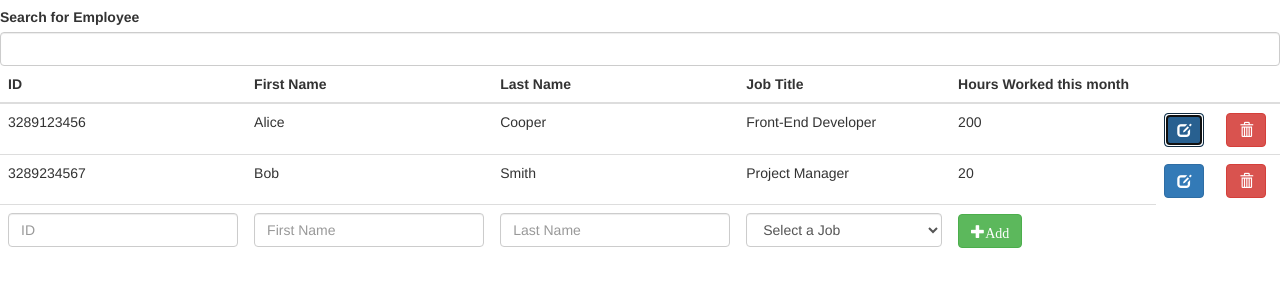
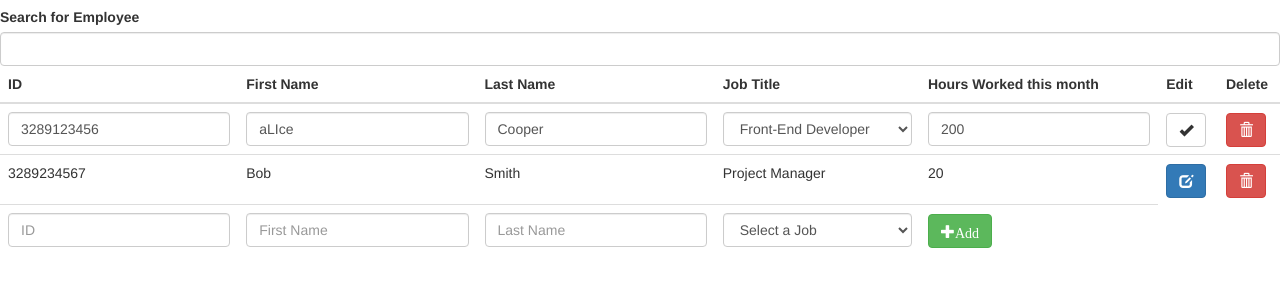
Before and after one commit to BenGedi/angular-punch, a plain HTML site: page index.html in a window 1280 px wide. Both pictures are taken after a click on the button 1184 px from the left and 192 px from the top of the page. Shown: the part 63-350 px from the top of the page. Drawn offline with nearby package versions, Linux system fonts and the light colour scheme.

Commit message:
add edit employee functionality

```diff
--- a/index.html
+++ b/index.html
@@ -21,18 +21,38 @@
             <th>Last Name</th>
             <th>Job Title</th>
             <th>Hours Worked this month</th>
-            <th></th>
-            <th></th>
+            <th>Edit</th>
+            <th>Delete</th>
           </tr>
         </thead>
         <tbody>
           <tr ng-repeat="employee in model.employees | searchBy : searchText : 'fname'">
-            <td>{{ employee.id }}</td>
-            <td>{{ employee.fname | capitalize }}</td>
-            <td>{{ employee.lname }}</td>
-            <td>{{ getTitle(employee.title) }}</td>
-            <td>{{ employee.hours }}</td>
-            <td><button class="btn btn-primary glyphicon glyphicon-edit"></button></td>
+            <td>
+              <span ng-hide="employee.edit">{{ employee.id }}</span>
+              <input ng-show="employee.edit" type="text" class="form-control" ng-model="employee.id" />
+            </td>
+            <td>
+                <span ng-hide="employee.edit">{{ employee.fname | capitalize }}</span>
+                <input ng-show="employee.edit" type="text" class="form-control" ng-model="employee.fname" />
+            </td>
+            <td>
+                <span ng-hide="employee.edit">{{ employee.lname }}</span>
+                <input ng-show="employee.edit" class="form-control" type="text" ng-model="employee.lname" />
+            </td>
+            <td>
+                <span ng-hide="employee.edit">{{ getTitle(employee.title) }}</span>
+                <select ng-show="employee.edit"  class="form-control" ng-model="employee.title" ng-options="id as title for (id, title) in model.jobs">
+                  <option value="">Select a Job</option>
+                </select>
+            </td>
+            <td>
+                <span ng-hide="employee.edit">{{ employee.hours }}</span>
+                <input ng-show="employee.edit" class="form-control" type="text" ng-model="employee.hours" />
+            </td>
+            <td>
+              <button class="btn btn-default glyphicon glyphicon-ok" ng-show="employee.edit" ng-click="toggleEditEmployee(employee)"></button>
+              <button class="btn btn-primary glyphicon glyphicon-edit" ng-hide="employee.edit" ng-click="toggleEditEmployee(employee)"></button>
+            </td>
             <td><button class="btn btn-danger glyphicon glyphicon-trash" ng-click="deleteEmployee($index)"></button></td>
           </tr>
         </tbody>
--- a/script.js
+++ b/script.js
@@ -25,6 +25,12 @@ app.controller('MainCtrl', ['$scope', 'employees', function($scope, employees){
 		}
 	};
 
+    $scope.toggleEditEmployee = function(employee){
+      employee.edit = !employee.edit;
+    };
+
+
+
 	$scope.addEmployee = function(newEmployee) {
 		newEmployee = angular.copy(newEmployee);
 		$scope.model.employees.push(newEmployee);
@@ -38,12 +44,6 @@ app.controller('MainCtrl', ['$scope', 'employees', function($scope, employees){
 		return $scope.model.jobs[id];
 	};
 
-	$scope.searchFn = function(value, index) {
-		if (!$scope.searchText) {
-			return true;
-		}
-		return value.lname.indexOf($scope.searchText) > -1;
-	};
 }]);
 
 app.filter('searchBy', [function() {
```
